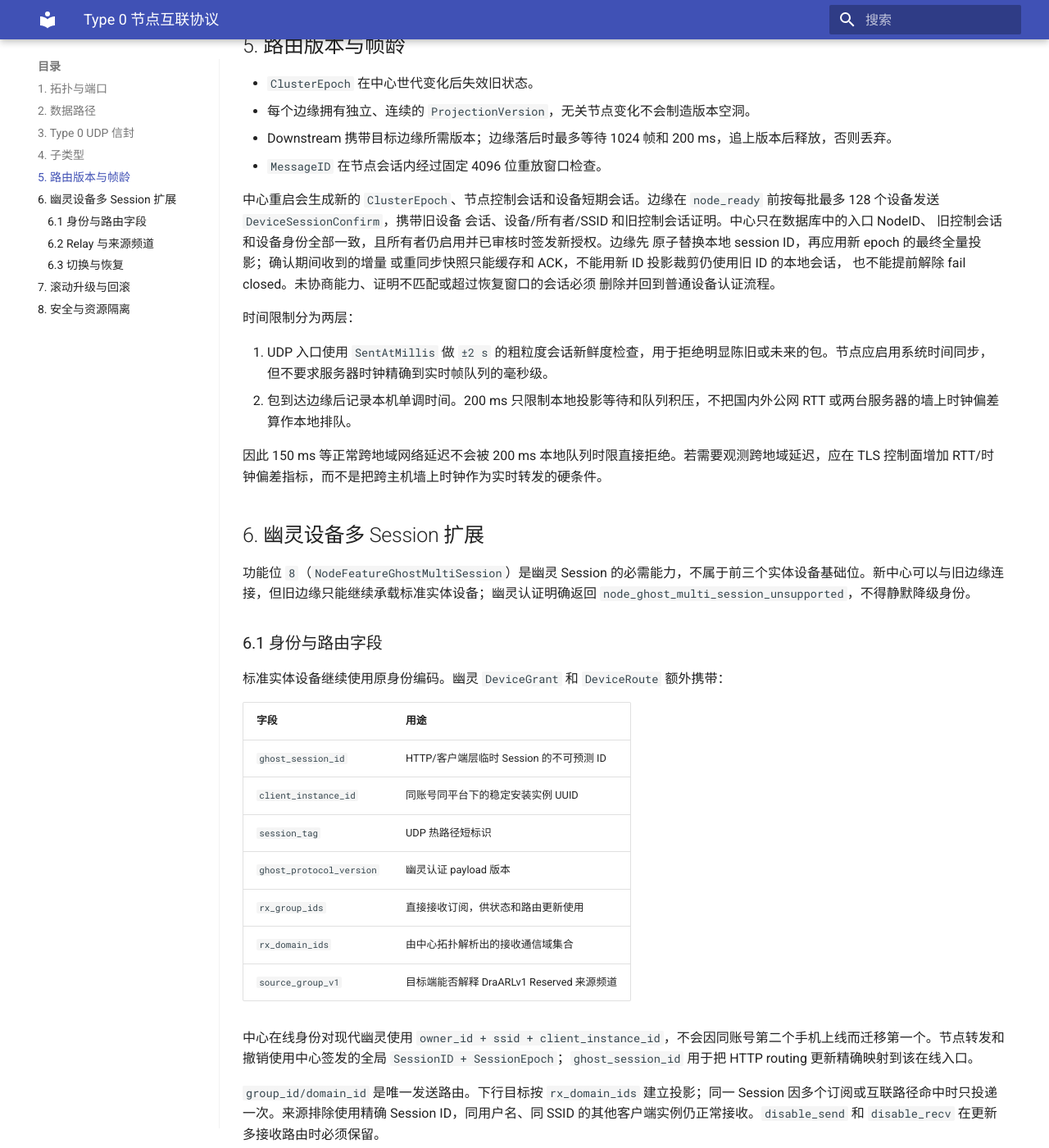
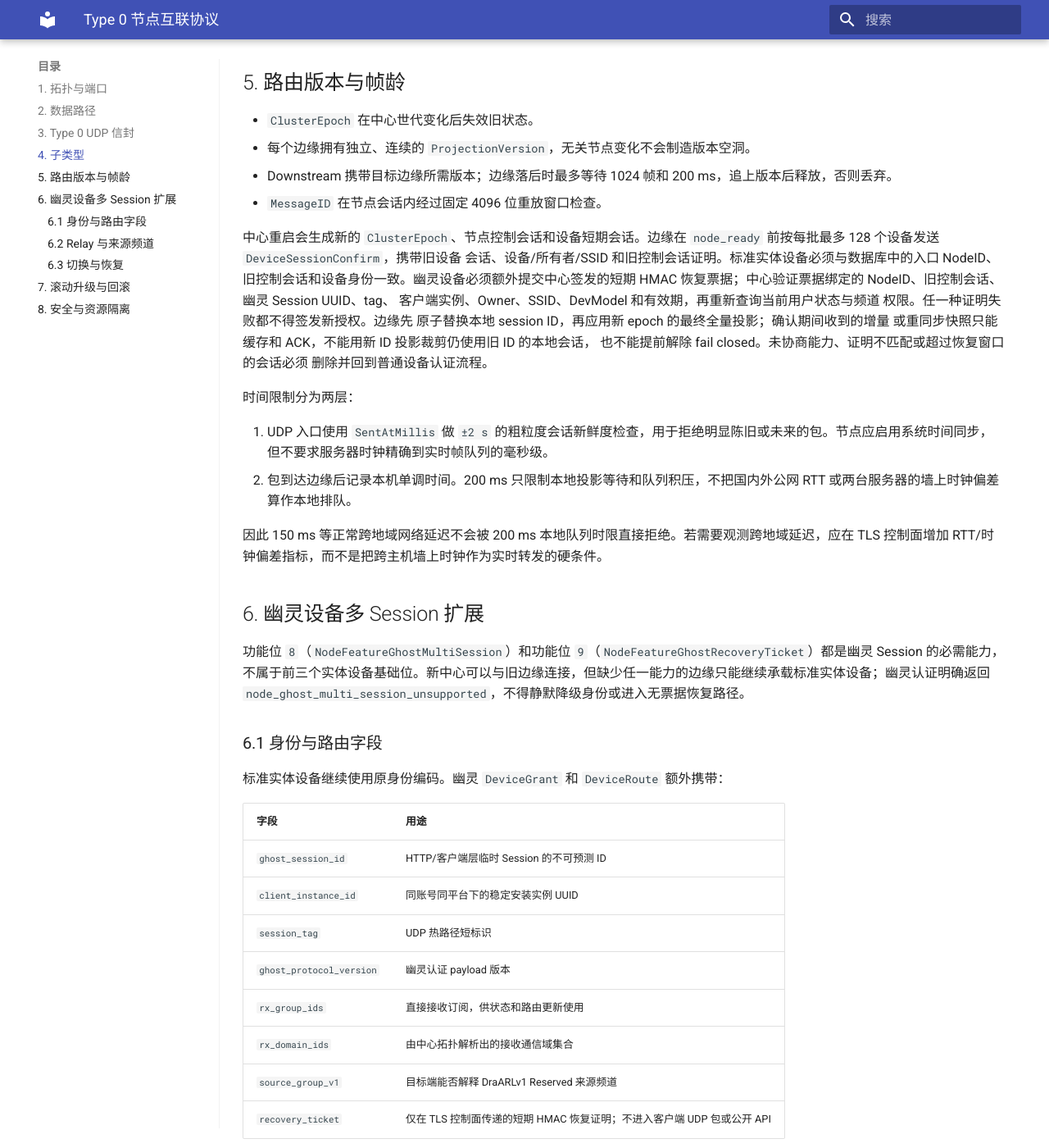
Before and after one commit to Daofengql/DraARL-Server, an MkDocs documentation site: the page built from docs/节点互联协议.md, in a window 1280 px wide and 1400 px high, scrolled down 3932 px. Shown: the whole window at 82% size. Built offline with MkDocs 1.6.1 and Material for MkDocs 9.7.7, drawn with Linux system fonts in a browser that asks for light colours; some of the changed text lies outside the part shown.

Commit message:
docs: define modern ghost recovery contract

```diff
--- a/docs/节点互联协议.md
+++ b/docs/节点互联协议.md
@@ -72,6 +72,7 @@
 | `6` | 在线节点凭据轮换与持久化确认 |
 | `7` | 中心重启后的边缘设备会话重新确认 |
 | `8` | 幽灵设备实例身份、多 Session 路由、多 RX domain 与来源频道 |
+| `9` | 幽灵 Session 短期恢复票据与续租轮换 |
 
 前 3 位是当前运行所必需的能力。功能协商结果绑定到本次随机
 `NodeSessionID`，断线重连后必须重新协商。
@@ -116,8 +117,11 @@
 
 中心重启会生成新的 `ClusterEpoch`、节点控制会话和设备短期会话。边缘在
 `node_ready` 前按每批最多 128 个设备发送 `DeviceSessionConfirm`，携带旧设备
-会话、设备/所有者/SSID 和旧控制会话证明。中心只在数据库中的入口 NodeID、
-旧控制会话和设备身份全部一致，且所有者仍启用并已审核时签发新授权。边缘先
+会话、设备/所有者/SSID 和旧控制会话证明。标准实体设备必须与数据库中的入口
+NodeID、旧控制会话和设备身份一致。幽灵设备必须额外提交中心签发的短期 HMAC
+恢复票据；中心验证票据绑定的 NodeID、旧控制会话、幽灵 Session UUID、tag、
+客户端实例、Owner、SSID、DevModel 和有效期，再重新查询当前用户状态与频道
+权限。任一种证明失败都不得签发新授权。边缘先
 原子替换本地 session ID，再应用新 epoch 的最终全量投影；确认期间收到的增量
 或重同步快照只能缓存和 ACK，不能用新 ID 投影裁剪仍使用旧 ID 的本地会话，
 也不能提前解除 fail closed。未协商能力、证明不匹配或超过恢复窗口的会话必须
@@ -132,7 +136,7 @@
 
 ## 6. 幽灵设备多 Session 扩展
 
-功能位 `8`（`NodeFeatureGhostMultiSession`）是幽灵 Session 的必需能力，不属于前三个实体设备基础位。新中心可以与旧边缘连接，但旧边缘只能继续承载标准实体设备；幽灵认证明确返回 `node_ghost_multi_session_unsupported`，不得静默降级身份。
+功能位 `8`（`NodeFeatureGhostMultiSession`）和功能位 `9`（`NodeFeatureGhostRecoveryTicket`）都是幽灵 Session 的必需能力，不属于前三个实体设备基础位。新中心可以与旧边缘连接，但缺少任一能力的边缘只能继续承载标准实体设备；幽灵认证明确返回 `node_ghost_multi_session_unsupported`，不得静默降级身份或进入无票据恢复路径。
 
 ### 6.1 身份与路由字段
 
@@ -147,6 +151,7 @@
 | `rx_group_ids` | 直接接收订阅，供状态和路由更新使用 |
 | `rx_domain_ids` | 由中心拓扑解析出的接收通信域集合 |
 | `source_group_v1` | 目标端能否解释 DraARLv1 Reserved 来源频道 |
+| `recovery_ticket` | 仅在 TLS 控制面传递的短期 HMAC 恢复证明；不进入客户端 UDP 包或公开 API |
 
 中心在线身份对现代幽灵使用 `owner_id + ssid + client_instance_id`，不会因同账号第二个手机上线而迁移第一个。节点转发和撤销使用中心签发的全局 `SessionID + SessionEpoch`；`ghost_session_id` 用于把 HTTP routing 更新精确映射到该在线入口。
 
@@ -160,7 +165,9 @@
 
 ### 6.3 切换与恢复
 
-路由增量必须原子替换 `group_id/domain_id/rx_group_ids/rx_domain_ids`。节点切换时只迁移目标现代实例，其他同账号 Session 保持原节点。控制链重连的 `DeviceSessionConfirmItem` 必须同时证明 `ghost_session_id`、`client_instance_id`、Owner、SSID、DevModel、旧 Session 和旧控制会话；另一个 NodeID 不能冒领该幽灵 Session。
+路由增量必须原子替换 `group_id/domain_id/rx_group_ids/rx_domain_ids`。节点切换时只迁移目标现代实例，其他同账号 Session 保持原节点。控制链重连的 `DeviceSessionConfirmItem` 必须同时证明 `ghost_session_id`、`client_instance_id`、Owner、SSID、DevModel、旧 Session、旧控制会话和 `recovery_ticket`；另一个 NodeID 不能冒领该幽灵 Session。
+
+恢复票据使用部署中稳定的 JWT 密钥做域分离 HMAC，只包含恢复所需身份，不包含 JWT 或设备密码。票据与两分钟短期授权同时到期，并在每次 Session 续租、重确认后轮换。中心重启后用票据恢复同一个 `ghost_session_id` 和 `session_tag`，但路由、用户启用状态和审核状态始终从当前数据库重新读取；票据不能保留后来已撤销的频道权限。
 
 中心永久失去边缘后会移除实时路由，并在 `SessionRecoveryWindowSeconds` 内等待同一节点重新确认。窗口到期才调用幽灵 Session 清理；成功确认会取消对应清理任务，不影响同账号兄弟 Session。
 
@@ -171,7 +178,7 @@
 1. 备份 MySQL，执行兼容数据库迁移；新增字段和表不会破坏旧服务端读取。
 2. 先升级中心。新中心与旧边缘只协商功能位交集；旧边缘仅继续承载实体设备。
 3. 逐个升级边缘并确认节点详情中的协议版本、功能位、投影 ACK 和 UDP data bind 正常。
-4. 最后发布 Web 和原生客户端。只有连接到已协商功能位 8 的边缘时才发送版本化幽灵认证。
+4. 最后发布 Web 和原生客户端。只有连接到已同时协商功能位 8、9 的边缘时才发送版本化幽灵认证。
 5. 观察 Session 数、路由 ACK、会话确认拒绝、无效 session tag、fan-out 去重和写队列指标后再扩大客户端覆盖。
 
 回滚时先关闭幽灵功能入口，再回滚边缘，最后回滚中心。不要删除 `ghost_client_preferences`、订阅关系、消息字段或复合索引，保留它们可避免再次升级时丢失客户端路由。若只有单个边缘异常，可将其回滚为旧版；该节点会拒绝所有幽灵 Session，但仍可承载标准实体设备。
@@ -185,5 +192,6 @@
 - 有效 Type 0 绕过普通设备 IP 限速，但仍受独立的每节点 PPS、带宽、队列、会话数和全局节点数上限约束。
 - HMAC 失败、身份不符、过期、重放、未绑定地址、绑定拒绝、队列满和硬限额分别计数。
 - inner packet 只允许规范化后的 Type 4/5，设备密码和 JWT 不进入 UDP 中继载荷；Type 3 只走 TLS 控制面。
+- 幽灵恢复票据只在已认证 TLS 控制面流转，不进入 UDP Relay、日志、指标标签或管理 API；篡改、过期、跨 NodeID 和跨旧控制会话的票据全部拒绝。
 
 相关配置见[部署与配置](usage/01-部署与配置.md)，性能数据见[UDP 转发压力测试](UDP单机转发压力测试.md)。
```
Also changed, not shown: TODO.md (+4 -4 lines), docs/usage/01-部署与配置.md (+4 -2 lines), docs/usage/08-运维与排障.md (+1 -1 lines), docs/usage/12-幽灵多端与频道消息升级说明.md (+4 -3 lines).
